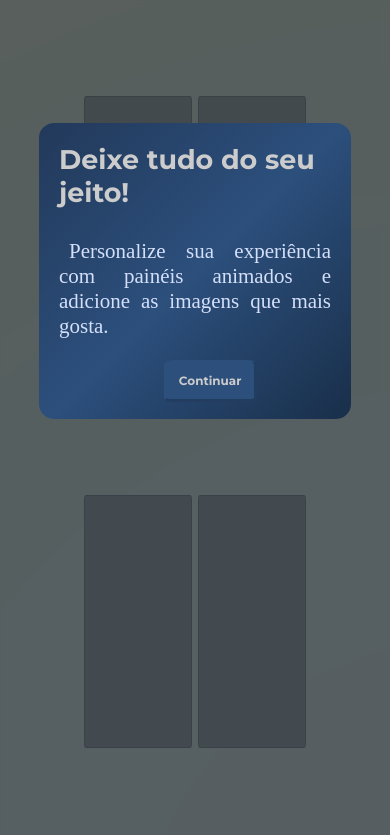
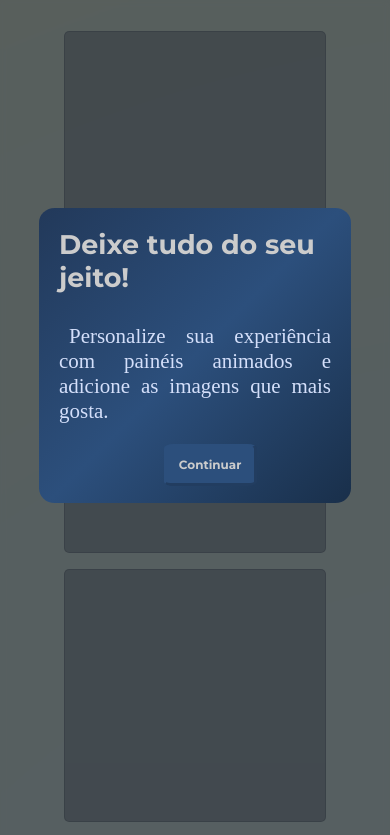
Before and after one commit to GuilhermeMonni/painel-de-imagens, a plain HTML site: page index.html in a window 390 px wide. Shown: the top 835 px of the page. Drawn offline with Linux system fonts and the light colour scheme; a web font is replaced by a local one.

Commit message:
responsivo

```diff
--- a/index.html
+++ b/index.html
@@ -3,11 +3,13 @@
 <head>
     <meta charset="UTF-8">
     <meta name="viewport" content="width=device-width, initial-scale=1.0">
+    <link rel="shortcut icon" href="favicon.io/favicon.ico" type="image/x-icon">
     <link rel="stylesheet" href="styles/geral.css">
     <script type="module" src="modules/script.js"></script>
     <title>Painel de imagens</title>
 </head>
 <body>
+    <main>
         <div class="paineis">
             <div data-painel for="input-img">
                 <input type="file" accept="image/*" name="input-img" data-input id="input-file">
@@ -22,5 +24,6 @@
                 <input type="file" accept="image/*" name="input-img" data-input id="input-file">
             </div>
         </div>
+    </main>
 </body>
 </html>
--- a/modules/modal.js
+++ b/modules/modal.js
@@ -1,4 +1,4 @@
-import responsividade from './responsividade.js'
+import { responsividadeModal } from './responsividade.js'
 
 export default function modal(){
   const modalDiv = criarDiv() //cria modal principal
@@ -28,7 +28,7 @@ export default function modal(){
     }
   }
 
-  responsividade(elementModal, btn)
+  responsividadeModal(elementModal, btn, modalDiv)
 }
 
 function criarDiv(){ //funcao que cria uma div
--- a/modules/paineis.js
+++ b/modules/paineis.js
@@ -1,3 +1,5 @@
+import { responsividadePaineis } from "./responsividade.js"
+
 export default function painel(){
     const paineis = document.querySelectorAll('[data-painel]') //paineis da pag
 
@@ -50,4 +52,6 @@ export default function painel(){
             }
         }
     })
+
+    responsividadePaineis()
 }
--- a/modules/responsividade.js
+++ b/modules/responsividade.js
@@ -1,17 +1,36 @@
-export default function responsividade(elementModal, btn){
-    const telaMobile = window.matchMedia('(max-width: 1000px)') //tamanho tela
+export function responsividadeModal(elementModal, btn, modalDiv){ //responsividade modal
+    const telaMobileModal = window.matchMedia('(max-width: 1000px)') //tamanho tela
 
     function modalResponsivo(e){
         if(e.matches){  // se for mobile
             elementModal.classList.add('elementModalResponsivo')
             btn.classList.add('btnModalResponsivo')
+            modalDiv.style.height = '200vh'
         } else{
             btn.classList.remove('btnModalResponsivo')
             elementModal.classList.remove('elementModalResponsivo')
         }
     }
 
-    modalResponsivo(telaMobile)
+    modalResponsivo(telaMobileModal)
 
-    telaMobile.addEventListener('change', modalResponsivo)
+    telaMobileModal.addEventListener('change', modalResponsivo)
 }
+
+export function responsividadePaineis(){ //responsividade paineis da pag
+    const telaMobilePaineis = window.matchMedia('(max-width: 1000px)') //tamanho tela
+    const painel = document.querySelector('.paineis') //div dos paineis
+    const body = document.body
+
+    function paineisResponsivos(e){
+        if(e.matches){  // se for mobile
+            painel.style.gridTemplateColumns = '80%'
+            body.style.backgroundRepeat = 'repeat'
+            body.style.margin = '0 auto 100%'
+        }
+    }
+
+    paineisResponsivos(telaMobilePaineis)
+
+    telaMobilePaineis.addEventListener('change', paineisResponsivos)
+}
```
Also changed, not shown: favicon.io/about.txt (added), favicon.io/android-chrome-192x192.png (added), favicon.io/android-chrome-512x512.png (added), favicon.io/apple-touch-icon.png (added), favicon.io/favicon-16x16.png (added), favicon.io/favicon-32x32.png (added), favicon.io/favicon.ico (added), favicon.io/site.webmanifest (added), styles/responsividade.css (line endings or trailing spaces). Lines whose indentation alone changed are shown as unchanged.
